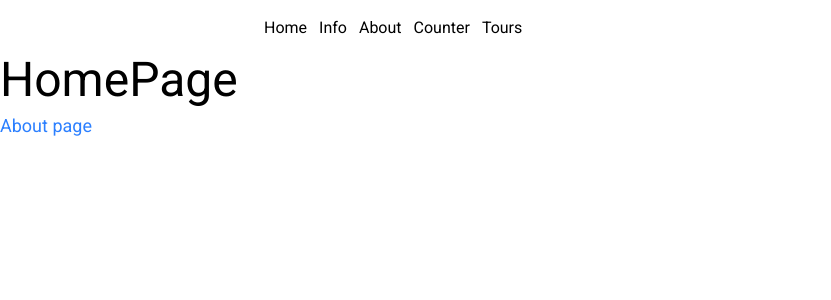
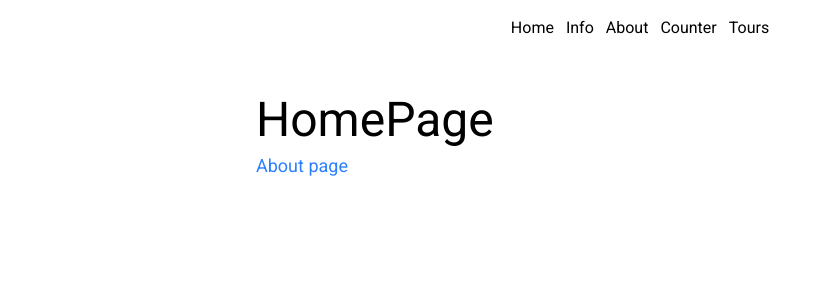
Before and after one commit to only-as19/Next-js-Basics, a Next.js app: page / in a window 1280 px wide. Shown: the top 300 px of the page, without its empty margins (0-831 px from the left). Built offline with nearby package versions, Linux system fonts and the light colour scheme.

Commit message:
feat: Style the page

```diff
--- a/app/layout.tsx
+++ b/app/layout.tsx
@@ -21,7 +21,9 @@ export default function RootLayout({
     <html lang='en'>
       <body className={roboto.className}>
         <Navbar/>
-        {children}
+        <main className='max-w-3xl mx-auto py-10'>
+          {children}
+        </main>
       </body>
     </html>
   );
--- a/app/tours/[id]/page.tsx
+++ b/app/tours/[id]/page.tsx
@@ -4,6 +4,7 @@ const page = async ({params}: {params:Promise<{id:string}>}) => {
   return (
     <div>
       <h1 className='text-4xl'>ID : {id}</h1>
+
     </div>
   );
 
--- a/components/Navbar.tsx
+++ b/components/Navbar.tsx
@@ -1,7 +1,7 @@
 import Link from "next/link"
 const Navbar = () => {
   return (
-    <nav className="max-w-3xl mx-auto flex gap-x-3 py-4 px-2">
+    <nav className="max-w-3xl mx-auto flex justify-center gap-x-3 py-4 px-2">
         <Link href='/'>Home</Link>
         <Link href='/info'>Info</Link>
         <Link href='/about'>About</Link>
```
Also changed, not shown: images/pic.jpeg (added).
